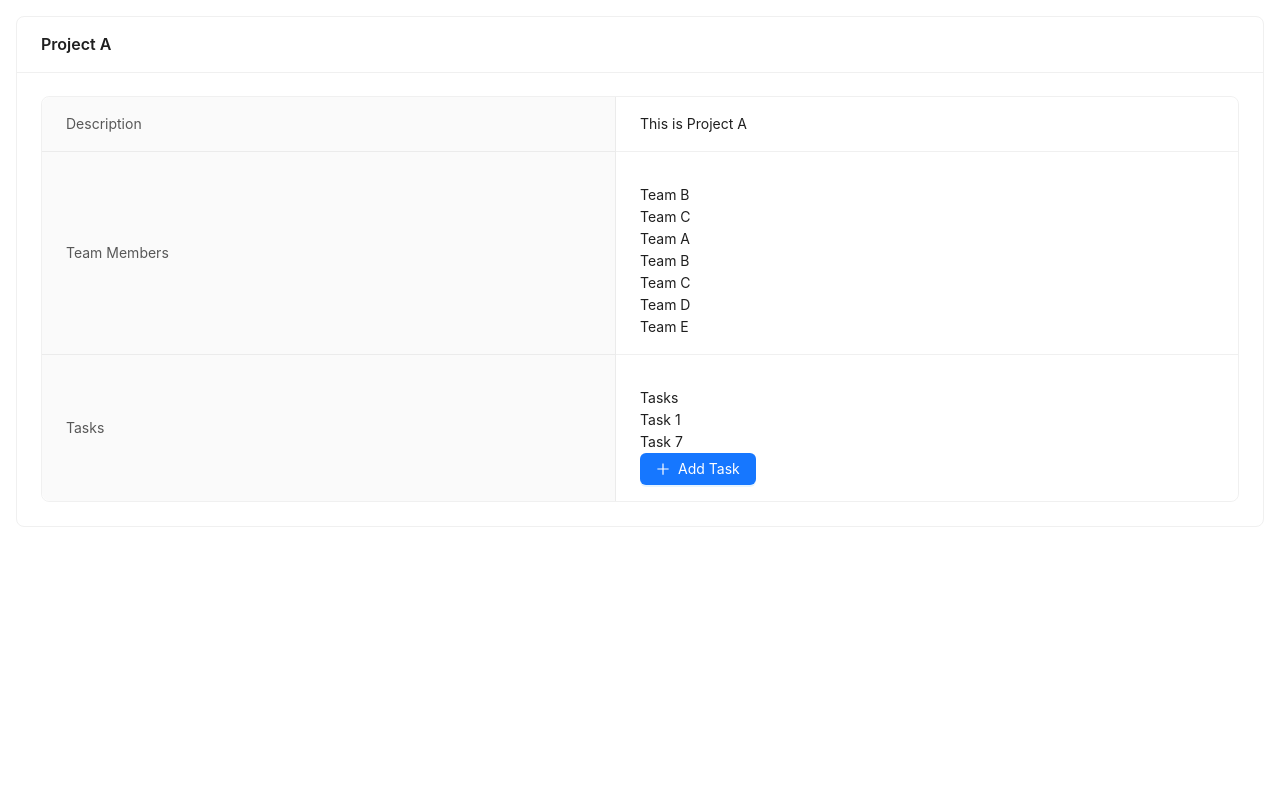
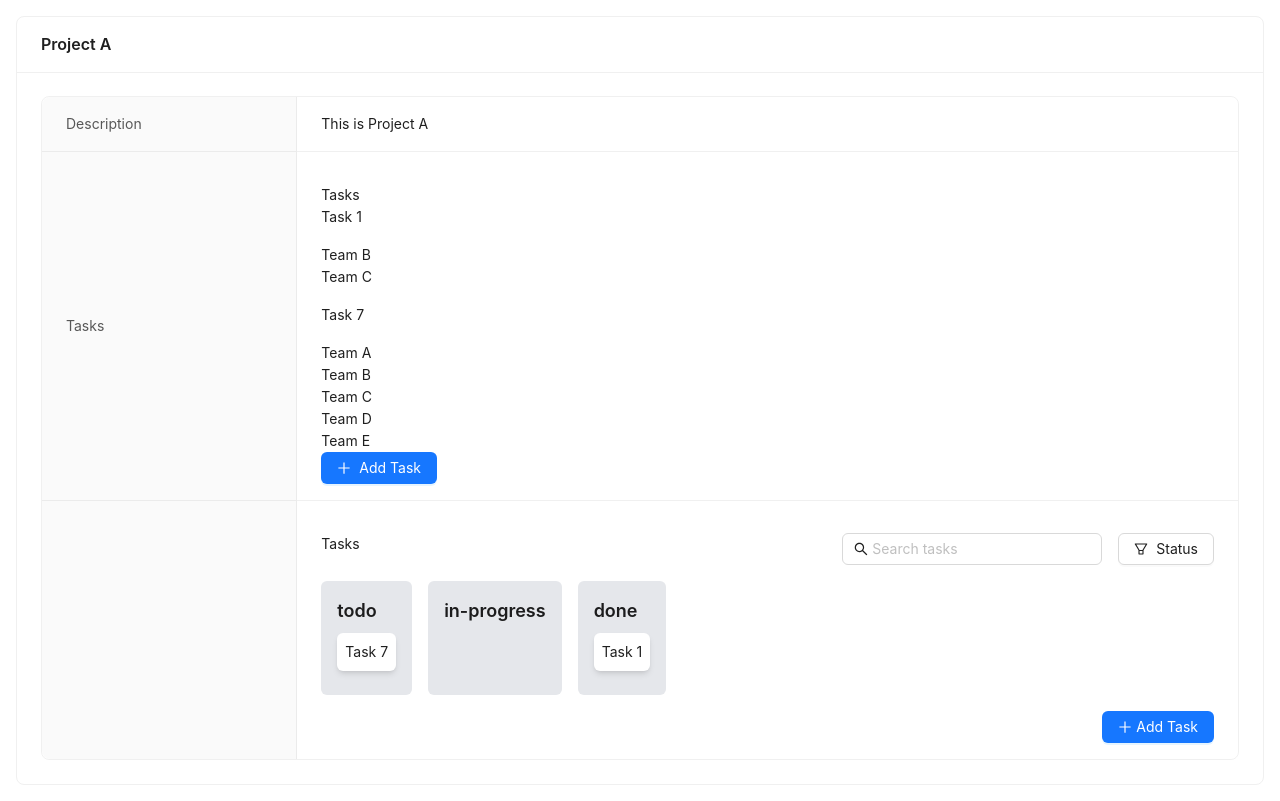
Before and after one commit to JH-Jitu/check, a Next.js app: page /projects/1 in a window 1280 px wide. Built offline with nearby package versions, Linux system fonts and the light colour scheme.

Commit message:
task status filter added

```diff
--- a/package.json
+++ b/package.json
@@ -15,6 +15,7 @@
     "axios": "^1.6.8",
     "next": "14.2.3",
     "react": "^18",
+    "react-beautiful-dnd": "^13.1.1",
     "react-dom": "^18",
     "zustand": "^4.5.2"
   },
--- a/src/app/api/mock-api/tasks.json
+++ b/src/app/api/mock-api/tasks.json
@@ -6,10 +6,7 @@
     "status": "done",
     "dueDate": "2023-05-20",
     "projectId": 1,
-    "assignedTo": [
-      2,
-      3
-    ]
+    "assignedTo": [2, 3]
   },
   {
     "id": 2,
@@ -18,10 +15,7 @@
     "status": "done",
     "dueDate": "2023-05-20",
     "projectId": 2,
-    "assignedTo": [
-      2,
-      3
-    ]
+    "assignedTo": [2, 3]
   },
   {
     "id": 3,
@@ -30,10 +24,7 @@
     "status": "done",
     "dueDate": "2023-05-20",
     "projectId": 3,
-    "assignedTo": [
-      2,
-      3
-    ]
+    "assignedTo": [2, 3]
   },
   {
     "id": 4,
@@ -42,18 +33,12 @@
     "status": "done",
     "dueDate": "2023-05-20",
     "projectId": 4,
-    "assignedTo": [
-      2,
-      3
-    ]
+    "assignedTo": [2, 3]
   },
   {
     "name": "Task 5",
     "description": "5",
-    "assignedTo": [
-      5,
-      4
-    ],
+    "assignedTo": [5, 4],
     "dueDate": "2024-05-09",
     "projectId": 3,
     "id": 5
@@ -61,9 +46,7 @@
   {
     "name": "Task 6",
     "description": "6",
-    "assignedTo": [
-      4
-    ],
+    "assignedTo": [4],
     "dueDate": "2024-05-15",
     "projectId": 3,
     "id": 6
@@ -71,14 +54,9 @@
   {
     "name": "Task 7",
     "description": "7",
-    "assignedTo": [
-      1,
-      2,
-      3,
-      4,
-      5
-    ],
+    "assignedTo": [1, 2, 3, 4, 5],
     "dueDate": "2024-05-16",
+    "status": "todo",
     "projectId": 1,
     "id": 7
   }
--- /dev/null
+++ b/src/app/projects/[id]/DragAndDropTasks.js
@@ -0,0 +1,60 @@
+import React from "react";
+import { DragDropContext, Droppable, Draggable } from "react-beautiful-dnd";
+
+const DragAndDropTasks = ({ tasks, onStatusChange }) => {
+  const handleDragEnd = (result) => {
+    if (!result.destination) return;
+
+    const itemsMoved = Array.from(tasks);
+    const [movedTask] = itemsMoved.splice(result.source.index, 1);
+    itemsMoved.splice(result.destination.index, 0, {
+      ...movedTask,
+      status: result.destination.droppableId,
+    });
+
+    onStatusChange(itemsMoved);
+  };
+
+  return (
+    <DragDropContext onDragEnd={handleDragEnd}>
+      <div className="flex">
+        {["todo", "in-progress", "done"].map((status) => (
+          <Droppable key={status} droppableId={status}>
+            {(provided) => (
+              <div
+                {...provided.droppableProps}
+                ref={provided.innerRef}
+                className="bg-gray-200 p-4 mr-4 rounded-md"
+              >
+                <h3 className="text-lg font-semibold mb-2">{status}</h3>
+                {tasks
+                  .filter((task) => task.status === status)
+                  .map((task, index) => (
+                    <Draggable
+                      key={task.id}
+                      draggableId={task.id}
+                      index={index}
+                    >
+                      {(provided) => (
+                        <div
+                          {...provided.draggableProps}
+                          {...provided.dragHandleProps}
+                          ref={provided.innerRef}
+                          className="bg-white p-2 mb-2 rounded-md shadow-md"
+                        >
+                          {task.name}
+                        </div>
+                      )}
+                    </Draggable>
+                  ))}
+                {provided.placeholder}
+              </div>
+            )}
+          </Droppable>
+        ))}
+      </div>
+    </DragDropContext>
+  );
+};
+
+export default DragAndDropTasks;
--- a/src/app/projects/[id]/page.js
+++ b/src/app/projects/[id]/page.js
@@ -12,14 +12,22 @@ import {
   Select,
   Drawer,
   Spin,
+  Dropdown,
+  Menu,
+  Tooltip,
 } from "antd";
-import { PlusOutlined } from "@ant-design/icons";
 import {
   addTask,
   fetchProjectDetails,
   fetchTasks,
   fetchTeams,
 } from "@/app/api/fetchAPI";
+import {
+  PlusOutlined,
+  FilterOutlined,
+  SearchOutlined,
+} from "@ant-design/icons";
+import DragAndDropTasks from "./DragAndDropTasks";
 
 const { Option } = Select;
 
@@ -42,17 +50,71 @@ const ProjectDetailsPage = ({ params }) => {
   const [form] = Form.useForm();
   const queryClient = useQueryClient();
 
-  const getAssignedTeamMembers = (tasks) => {
+  const [searchTerm, setSearchTerm] = useState(""); // Initialize searchTerm state
+  const [statusFilter, setStatusFilter] = useState(""); // Initialize statusFilter state
+  const [dueFilter, setDueFilter] = useState(""); // Initialize dueFilter state
+  const [assigneeFilter, setAssigneeFilter] = useState(""); // Initialize assigneeFilter state
+
+  const filterTasks = (tasks) => {
+    let filteredTasks = tasks;
+
+    if (searchTerm) {
+      filteredTasks = filteredTasks.filter((task) =>
+        task.name.toLowerCase().includes(searchTerm.toLowerCase())
+      );
+    }
+
+    if (statusFilter) {
+      filteredTasks = filteredTasks.filter(
+        (task) => task.status === statusFilter
+      );
+    }
+
+    if (dueFilter === "overdue") {
+      filteredTasks = filteredTasks.filter((task) => task.dueDate < new Date());
+    } else if (dueFilter === "today") {
+      const today = new Date();
+      filteredTasks = filteredTasks.filter(
+        (task) =>
+          task.dueDate >= today &&
+          task.dueDate < new Date(today.getTime() + 24 * 60 * 60 * 1000)
+      );
+    } else if (dueFilter === "upcoming") {
+      const today = new Date();
+      filteredTasks = filteredTasks.filter(
+        (task) =>
+          task.dueDate >= new Date(today.getTime() + 24 * 60 * 60 * 1000)
+      );
+    }
+
+    if (assigneeFilter) {
+      filteredTasks = filteredTasks.filter((task) =>
+        task.assignedTo.includes(parseInt(assigneeFilter))
+      );
+    }
+
+    return filteredTasks;
+  };
+
+  const filteredTasks = filterTasks(tasks || []);
+
+  const handleSearch = (e) => {
+    setSearchTerm(e.target.value); // Update searchTerm state
+  };
+
+  const handleStatusFilterChange = (e) => {
+    setStatusFilter(e.key); // Update statusFilter state
+  };
+
+  const getAssignedTeamMembers = (task) => {
     const assignedTeamMembers = [];
-    console.log({ tasks });
+    console.log({ task });
     if (teams) {
-      tasks?.forEach((task) => {
-        task &&
-          task.assignedTo.forEach((memberId) => {
-            const team = teams.find((t) => t.id === memberId);
-            assignedTeamMembers.push(team);
-          });
-      });
+      task &&
+        task.assignedTo.forEach((memberId) => {
+          const team = teams.find((t) => t.id === memberId);
+          assignedTeamMembers.push(team);
+        });
     }
 
     return assignedTeamMembers;
@@ -80,6 +142,15 @@ const ProjectDetailsPage = ({ params }) => {
     addTaskMutation({ ...values, projectId: id });
   };
 
+  const handleStatusChange = (updatedTasks) => {
+    const updatedTaskIds = updatedTasks.map((task) => task.id);
+    queryClient.setQueryData(["tasks", id], updatedTasks);
+    queryClient.invalidateQueries(["tasks", id]);
+
+    // Update the task status in the server (if applicable)
+    // You can add an API call here to update the task status on the server-side
+  };
+
   if (isProjectLoading || isTasksLoading) {
     return (
       <div className="flex justify-center h-screen place-items-center">
@@ -95,19 +166,7 @@ const ProjectDetailsPage = ({ params }) => {
           <Descriptions.Item label="Description" span={3}>
             {project.description}
           </Descriptions.Item>
-          <Descriptions.Item label="Team Members" span={3}>
-            <div className="mt-4">
-              {getAssignedTeamMembers(tasks).length === 0 ? (
-                <p>No team members assigned</p>
-              ) : (
-                <ul>
-                  {getAssignedTeamMembers(tasks).map((member, index) => (
-                    <li key={index}>{member.name}</li>
-                  ))}
-                </ul>
-              )}
-            </div>
-          </Descriptions.Item>
+
           <Descriptions.Item label="Tasks" span={3}>
             <div className="mt-4">
               <h3>Tasks</h3>
@@ -116,7 +175,24 @@ const ProjectDetailsPage = ({ params }) => {
               ) : (
                 <ul>
                   {tasks?.map((task, index) => (
-                    <li key={index}>{task.name}</li>
+                    <li key={index}>
+                      {task.name}
+                      <Descriptions.Item label="Team Members" span={3}>
+                        <div className="mt-4">
+                          {task?.assignedTo?.length === 0 ? (
+                            <p>No team members assigned</p>
+                          ) : (
+                            <ul>
+                              {getAssignedTeamMembers(task).map(
+                                (member, index) => (
+                                  <li key={index}>{member.name}</li>
+                                )
+                              )}
+                            </ul>
+                          )}
+                        </div>
+                      </Descriptions.Item>
+                    </li>
                   ))}
                 </ul>
               )}
@@ -125,20 +201,92 @@ const ProjectDetailsPage = ({ params }) => {
               </Button>
             </div>
           </Descriptions.Item>
+
+          {/* New */}
+          <Descriptions.Item>
+            <div className="mt-4">
+              <div className="flex justify-between mb-4">
+                <h3>Tasks</h3>
+                <div className="flex items-center">
+                  <Input
+                    placeholder="Search tasks"
+                    prefix={<SearchOutlined />}
+                    value={searchTerm}
+                    onChange={handleSearch}
+                    className="mr-4"
+                  />
+                  <Dropdown
+                    overlay={
+                      <Menu onClick={handleStatusFilterChange}>
+                        <Menu.Item key="">All</Menu.Item>
+                        <Menu.Item key="todo">To Do</Menu.Item>
+                        <Menu.Item key="in-progress">In Progress</Menu.Item>
+                        <Menu.Item key="done">Done</Menu.Item>
+                      </Menu>
+                    }
+                  >
+                    <Tooltip title="Filter by status">
+                      <Button>
+                        <FilterOutlined /> Status
+                      </Button>
+                    </Tooltip>
+                  </Dropdown>
+                  {/* <Dropdown
+                    overlay={
+                      <Menu onClick={handleDueFilterChange}>
+                        <Menu.Item key="">All</Menu.Item>
+                        <Menu.Item key="overdue">Overdue</Menu.Item>
+                        <Menu.Item key="today">Today</Menu.Item>
+                        <Menu.Item key="upcoming">Upcoming</Menu.Item>
+                      </Menu>
+                    }
+                    className="ml-2"
+                  >
+                    <Tooltip title="Filter by due date">
+                      <Button>
+                        <FilterOutlined /> Due Date
+                      </Button>
+                    </Tooltip>
+                  </Dropdown> */}
+                  {/* <Dropdown
+                    overlay={
+                      <Menu onClick={handleAssigneeFilterChange}>
+                        <Menu.Item key="">All</Menu.Item>
+                        {teams.map((team) =>
+                          team.members.map((member) => (
+                            <Menu.Item key={member.id}>{member.name}</Menu.Item>
+                          ))
+                        )}
+                      </Menu>
+                    }
+                    className="ml-2"
+                  >
+                    <Tooltip title="Filter by assignee">
+                      <Button>
+                        <FilterOutlined /> Assignee
+                      </Button>
+                    </Tooltip>
+                  </Dropdown> */}
+                </div>
+              </div>
+              {filteredTasks.length === 0 ? (
+                <p>No tasks found</p>
+              ) : (
+                <DragAndDropTasks
+                  tasks={filteredTasks}
+                  onStatusChange={handleStatusChange}
+                />
+              )}
+              <Button
+                type="primary"
+                onClick={handleAddTask}
+                className="mt-4 block ml-auto"
+              >
+                <PlusOutlined /> Add Task
+              </Button>
+            </div>
+          </Descriptions.Item>
         </Descriptions>
-
-        {/* <div className="mt-4">
-          <h3>Recent Activities</h3>
-          {project.recentActivities.length === 0 ? (
-            <p>No recent activities found</p>
-          ) : (
-            <ul>
-              {project.recentActivities.map((activity, index) => (
-                <li key={index}>{activity}</li>
-              ))}
-            </ul>
-          )}
-        </div> */}
       </Card>
 
       <Drawer
@@ -168,7 +316,7 @@ const ProjectDetailsPage = ({ params }) => {
             rules={[{ required: true, message: "Please select team members" }]}
           >
             <Select mode="multiple" placeholder="Select team members">
-              {teams.map((member) => (
+              {teams?.map((member) => (
                 <Option key={member.id} value={member.id}>
                   {member.name}
                 </Option>
```
Also changed, not shown: 1 other file (tests, documents, lock files or other folders).
